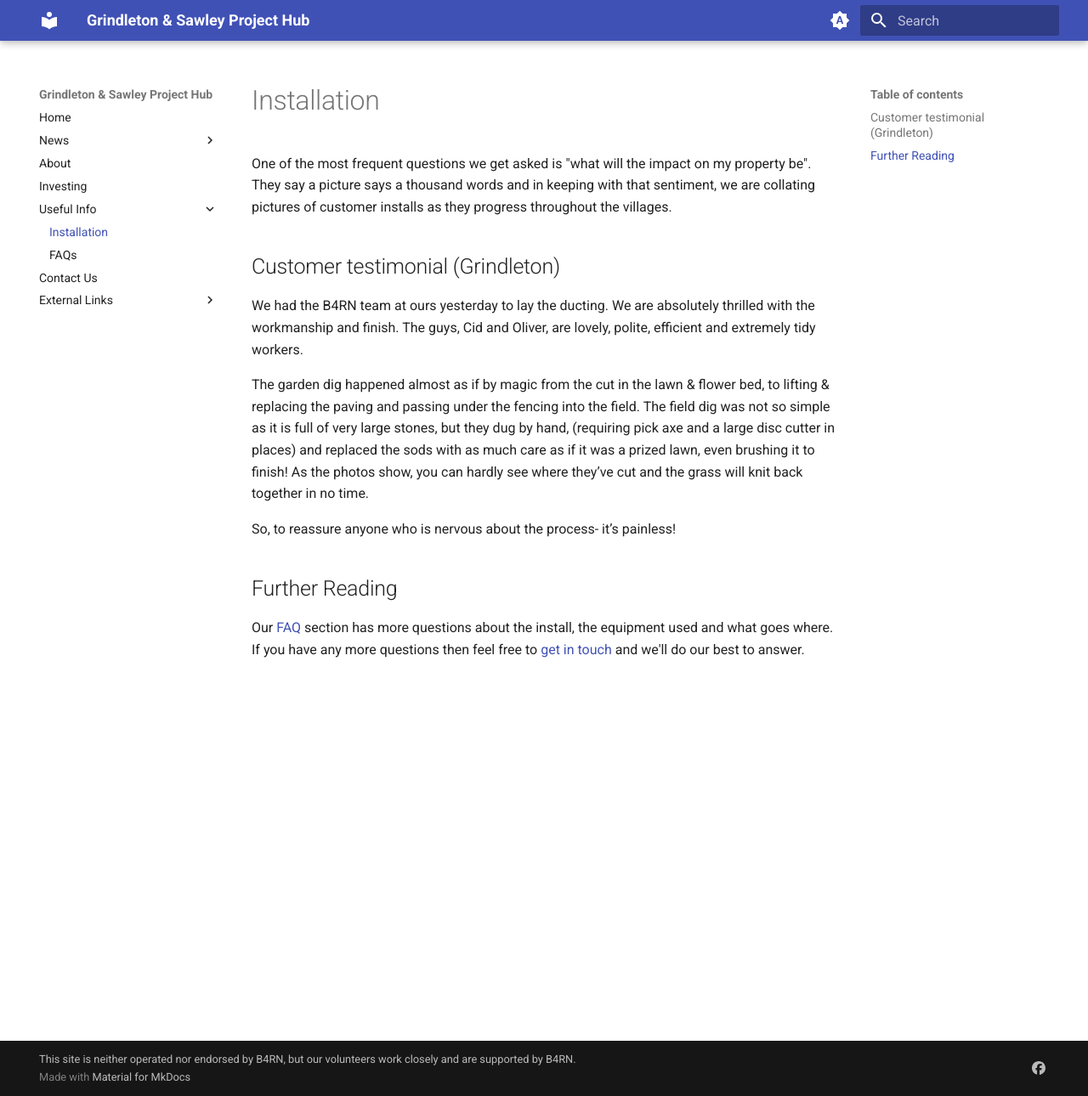
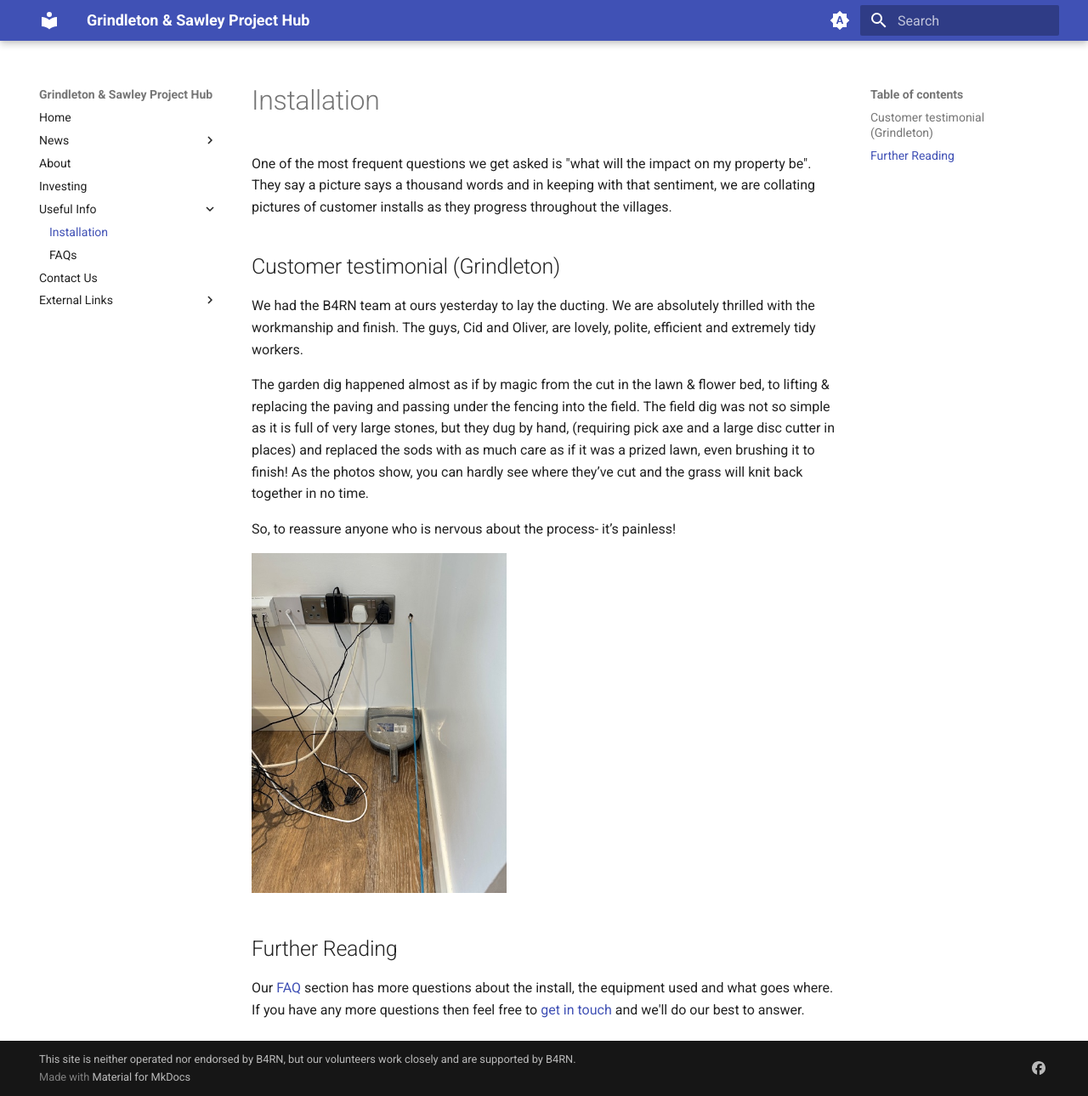
Before and after one commit to DJBenson/b4rngsdocs, an MkDocs documentation site: the page built from docs/installation.md, in a window 1280 px wide and 1290 px high. Shown: the whole window at 85% size. Built offline with MkDocs 1.6.1 and Material for MkDocs 9.7.7, drawn with Linux system fonts in a browser that asks for light colours.

Commit message:
Update installation.md

```diff
--- a/docs/installation.md
+++ b/docs/installation.md
@@ -9,5 +9,7 @@ The garden dig happened almost as if by magic from the cut in the lawn & flower
 
 So, to reassure anyone who is nervous about the process- it’s painless!
 
+![Image title](img/testimonials/1/IMG_4475.jpg){ width="300" }
+
 ## Further Reading
 Our [FAQ](faq.md) section has more questions about the install, the equipment used and what goes where. If you have any more questions then feel free to [get in touch](contact.md) and we'll do our best to answer.
```
